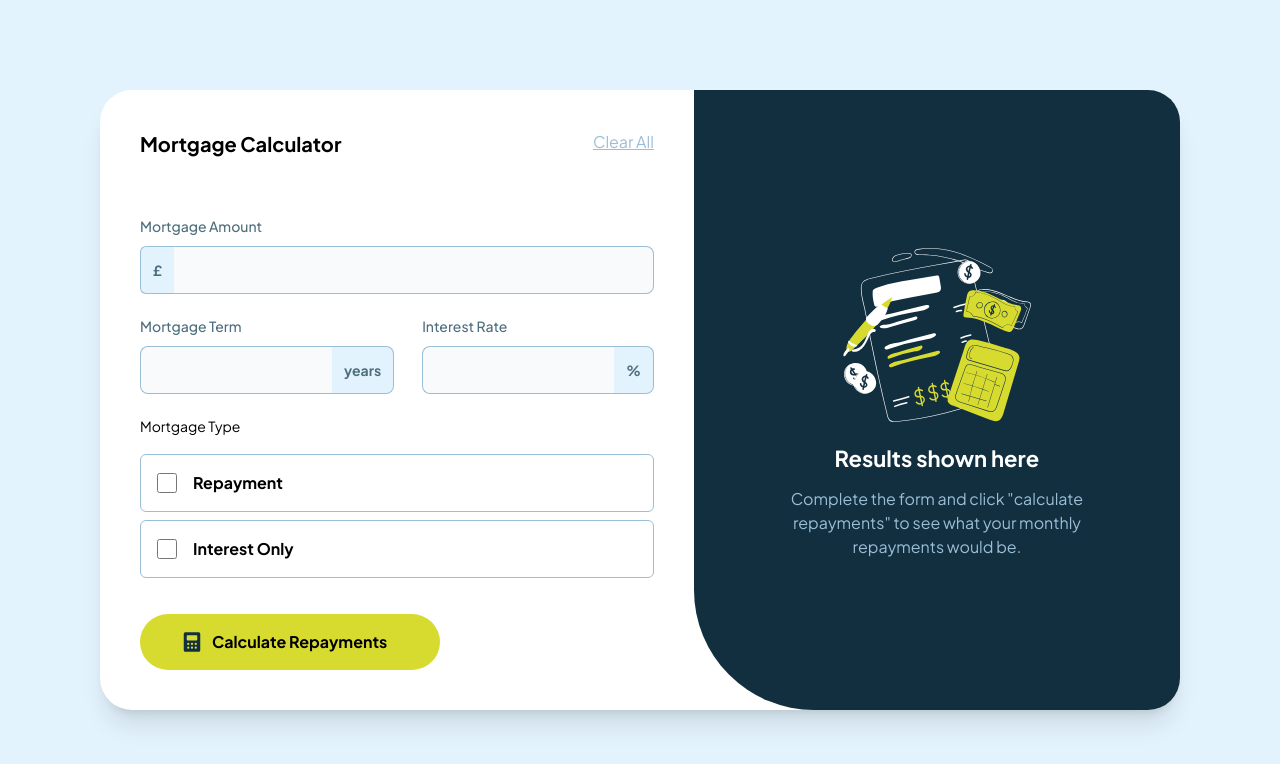
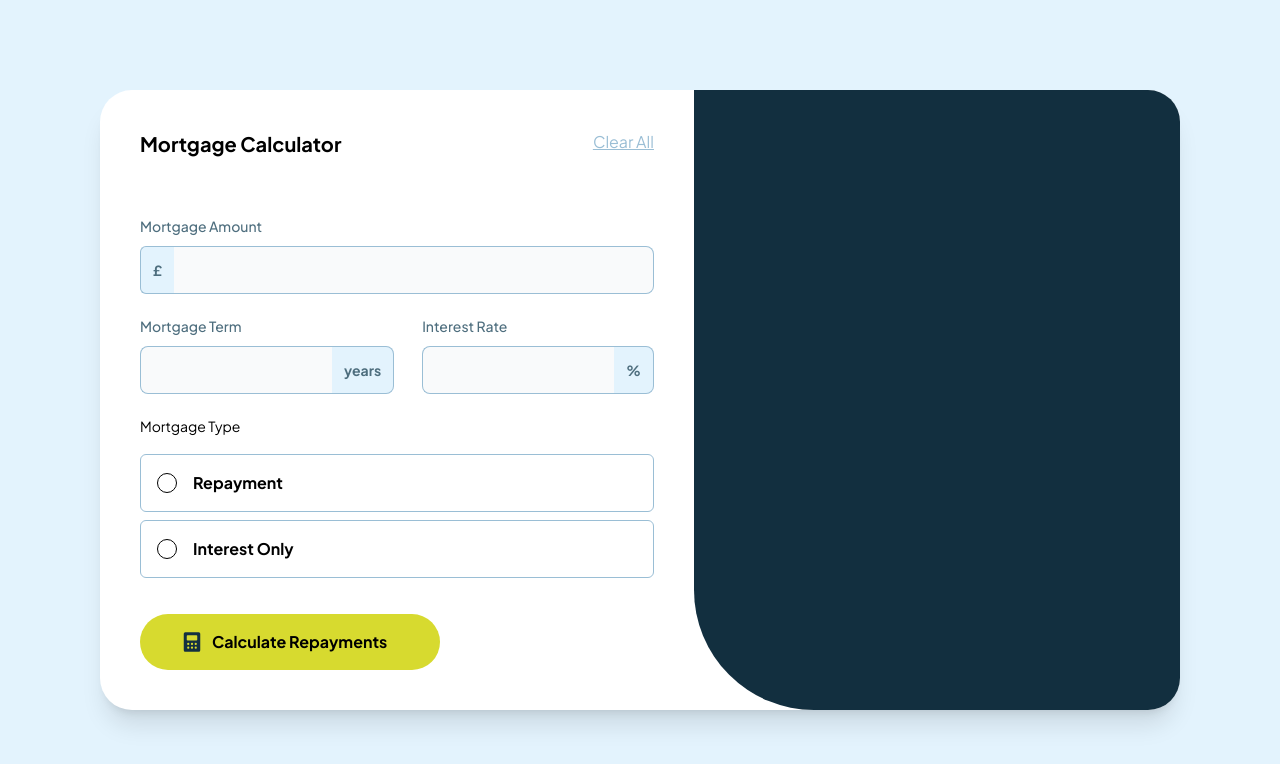
Before and after one commit to Great-kiola/Tailwind-practice, a React (Vite) app in the folder tailwind-frontend/: page /mortgageCalc in a window 1280 px wide. Shown: the top 764 px of the page. Built offline with nearby package versions, Linux system fonts and the light colour scheme; a web font is replaced by a local one.

Commit message:
chore: improve checkbox styling and button hover effect in MortgageCalc component for enhanced interactivity

```diff
--- a/tailwind-frontend/src/components/MortgageCalc.jsx
+++ b/tailwind-frontend/src/components/MortgageCalc.jsx
@@ -48,16 +48,15 @@ const MortgageCalc = () => {
               </div>
 
               <label htmlFor="" className='text-sm'>Mortgage Type</label>
-              <label className='border p-4 flex gap-4 mt-4 rounded-md items-center border-SlateMortgageCalc300'>
-                <input type="checkbox" name="" id="" className='size-5 ' />
+              <label className='border p-4 flex gap-4 mt-4 rounded-md items-center border-SlateMortgageCalc300 hover:border-LimeMortgageCalc'>
+                <input id="checkbox-default" type="checkbox" value="" class="w-5 h-5 appearance-none border cursor-pointer rounded-full checked:border-indigo-500 checked:border-1 checked:bg-LimeMortgageCalc"></input>
                 <span className='font-bold'>Repayment</span>
               </label>
 
-              <label className='border p-4 flex gap-4 mt-2 rounded-md items-center border-SlateMortgageCalc300'>
-                <input type="checkbox" name="" id="" className='size-5' />
+              <label className='border p-4 flex gap-4 mt-2 rounded-md items-center border-SlateMortgageCalc300 hover:border-LimeMortgageCalc'>
+                <input id="checkbox-default" type="checkbox" value="" class="w-5 h-5 appearance-none border cursor-pointer rounded-full checked:border-indigo-500 checked:border-1 checked:bg-LimeMortgageCalc"></input>
                 <span className='font-bold'>Interest Only</span>
               </label>
-
 
 
 
@@ -65,18 +64,22 @@ const MortgageCalc = () => {
 
           </div>
 
-          <button className='bg-LimeMortgageCalc flex gap-2 p-4 rounded-full font-bold w-75 pl-10'>
+          <button className='bg-LimeMortgageCalc flex gap-2 p-4 rounded-full font-bold w-75 pl-10 hover:bg-lime-200'>
             <img src={calculator} alt="claculator icon" />
             Calculate Repayments
           </button>
 
         </div>
 
-        <div className='w-300 bg-SlateMortgageCalc900 rounded-tr-4xl rounded-bl-[120px] flex justify-center items-center flex-col rounded-br-4xl'>
-          <img src={illustratioon} alt="" className='w-50' />
+        <div className='w-300 bg-SlateMortgageCalc900 rounded-tr-4xl rounded-bl-[120px] rounded-br-4xl'>
 
-          <h1 className='text-WhiteMortgageCalc font-bold text-[22px]'>Results shown here</h1>
-          <p className='text-SlateMortgageCalc300 text-center text-md px-16 pt-3'>Complete the form and click "calculate repayments" to see what your monthly repayments would be. </p>
+          <div className='flex items-center flex-col justify-center h-full invisible'>
+            <img src={illustratioon} alt="" className='w-50' />
+
+            <h1 className='text-WhiteMortgageCalc font-bold text-[22px]'>Results shown here</h1>
+            <p className='text-SlateMortgageCalc300 text-center text-md px-16 pt-3'>Complete the form and click "calculate repayments" to see what your monthly repayments would be. </p>
+
+          </div>
         </div>
       </div>
 
```
